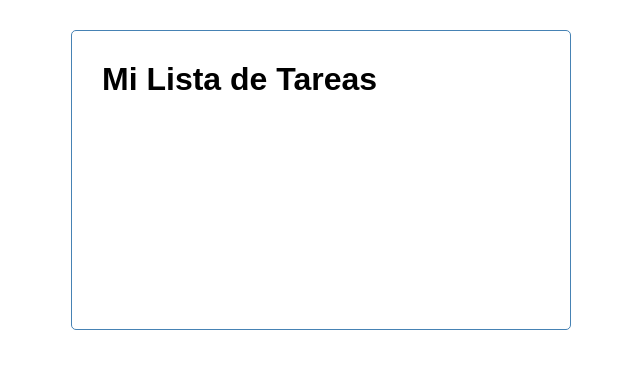
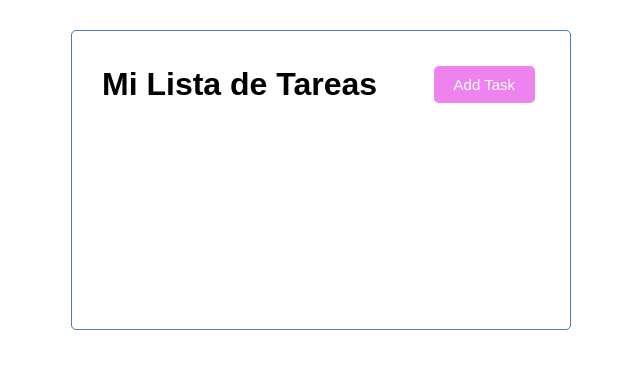
Before and after one commit to MariNaselli/project-task-list, an Angular app: page / in a window 1280 px wide. Shown: the top 368 px of the page, without its empty margins (319-959 px from the left). Built offline with nearby package versions, Linux system fonts and the light colour scheme.

Commit message:
Primer boton

```diff
--- a/src/app/app.module.ts
+++ b/src/app/app.module.ts
@@ -3,11 +3,13 @@
 
 import { AppComponent } from './app.component';
 import { HeaderComponent } from './components/header/header.component';
+import { ButtonComponent } from './components/button/button.component';
 
 @NgModule({
   declarations: [
     AppComponent,
-    HeaderComponent
+    HeaderComponent,
+    ButtonComponent
   ],
   imports: [
     BrowserModule
--- /dev/null
+++ b/src/app/components/button/button.component.html
@@ -0,0 +1,5 @@
+<button
+class="btn" [ngStyle]="{'background-color':color}"  (click)="onClick()">
+  {{text}}
+
+</button>
--- /dev/null
+++ b/src/app/components/button/button.component.ts
@@ -0,0 +1,25 @@
+import { Component, OnInit, Input, Output, EventEmitter } from '@angular/core';
+
+@Component({
+  selector: 'app-button',
+  templateUrl: './button.component.html',
+  styleUrls: ['./button.component.scss']
+})
+export class ButtonComponent implements OnInit {
+  @Input() text: string= "";
+  @Input() color: string= "";
+  @Output() btnClick = new EventEmitter()
+
+
+
+
+  constructor() { }
+
+  ngOnInit(): void {
+  }
+
+  onClick(){
+    this.btnClick.emit();
+  }
+
+}
--- a/src/app/components/header/header.component.html
+++ b/src/app/components/header/header.component.html
@@ -1 +1,8 @@
- <h1>{{title}}</h1>
+ <header>
+  <h1>{{title}}</h1>
+  <app-button
+  color="violet"
+  text="Add Task">
+  (btnClick)="toogleAddTask()"
+  </app-button>
+ </header>
--- a/src/app/components/header/header.component.ts
+++ b/src/app/components/header/header.component.ts
@@ -12,4 +12,8 @@
   ngOnInit(): void {
   }
 
+  toogleAddTask(){
+    console.log("toogleAddTask")
+  }
+
 }
--- a/src/styles.scss
+++ b/src/styles.scss
@@ -1,6 +1,6 @@
 
 @font-face {
-  font-family: 'Poppins';
+  font-family: 'Poppins' !important;
   src: url('https://fonts.googleapis.com/css2?family=Poppins:wght@200&display=swap');
 }
 
```
Also changed, not shown: src/app/components/button/button.component.scss (added), 1 other file (tests, documents, lock files or other folders).
